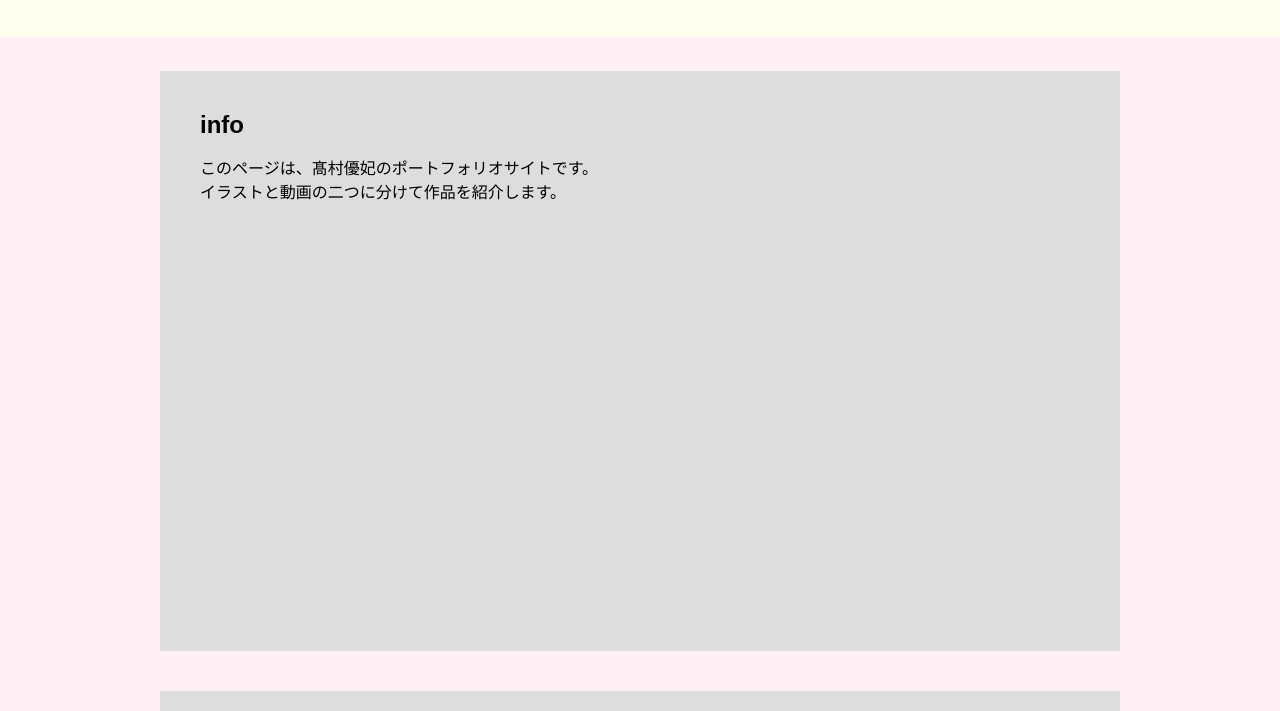
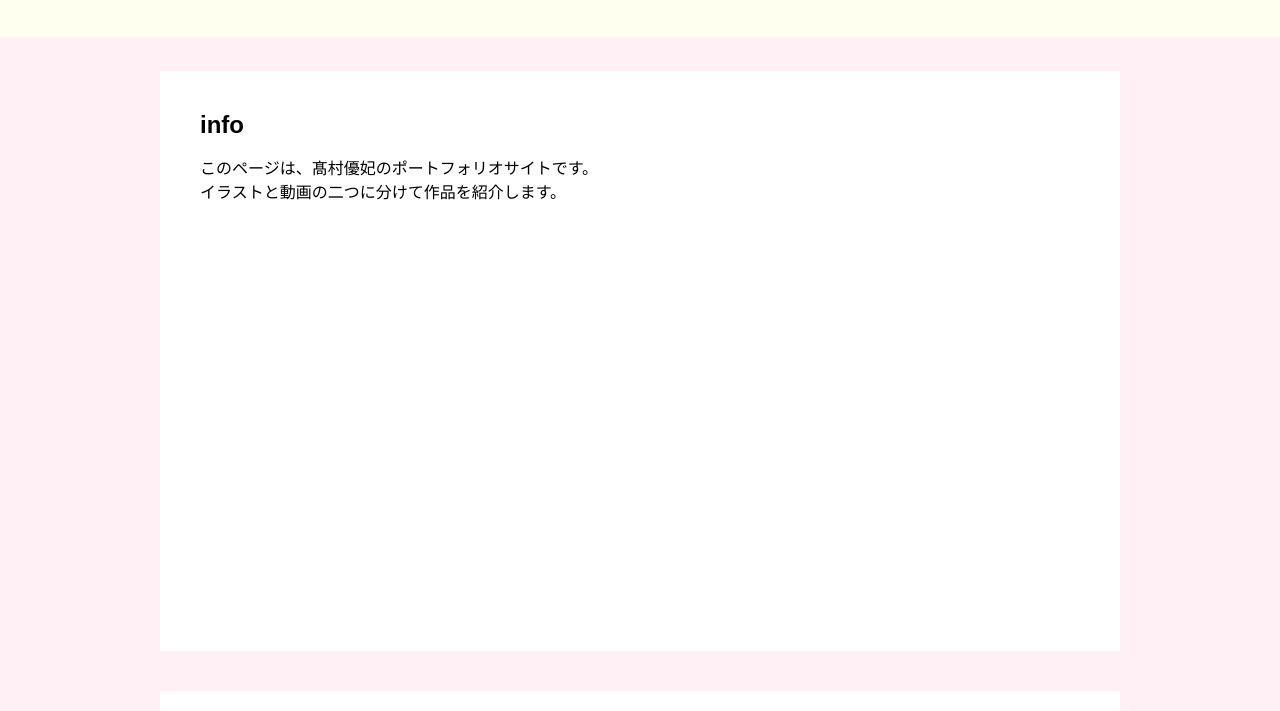
Before and after one commit to yuki-takamura12/portfolio, a plain HTML site: page index.html in a window 1280 px wide. Shown: the part 89-800 px from the top of the page. Drawn offline with nearby package versions, Linux system fonts and the light colour scheme; a script that the page names is missing.

Commit message:
Add files via upload

```diff
--- a/style.css
+++ b/style.css
@@ -67,7 +67,7 @@ margin-top: 160px;
 section {
   padding: 40px;
   height: 500px;
-  background-color: #dddddd;
+  background-color: #ffffff;
   margin-bottom: 40px;
 }
 
```
